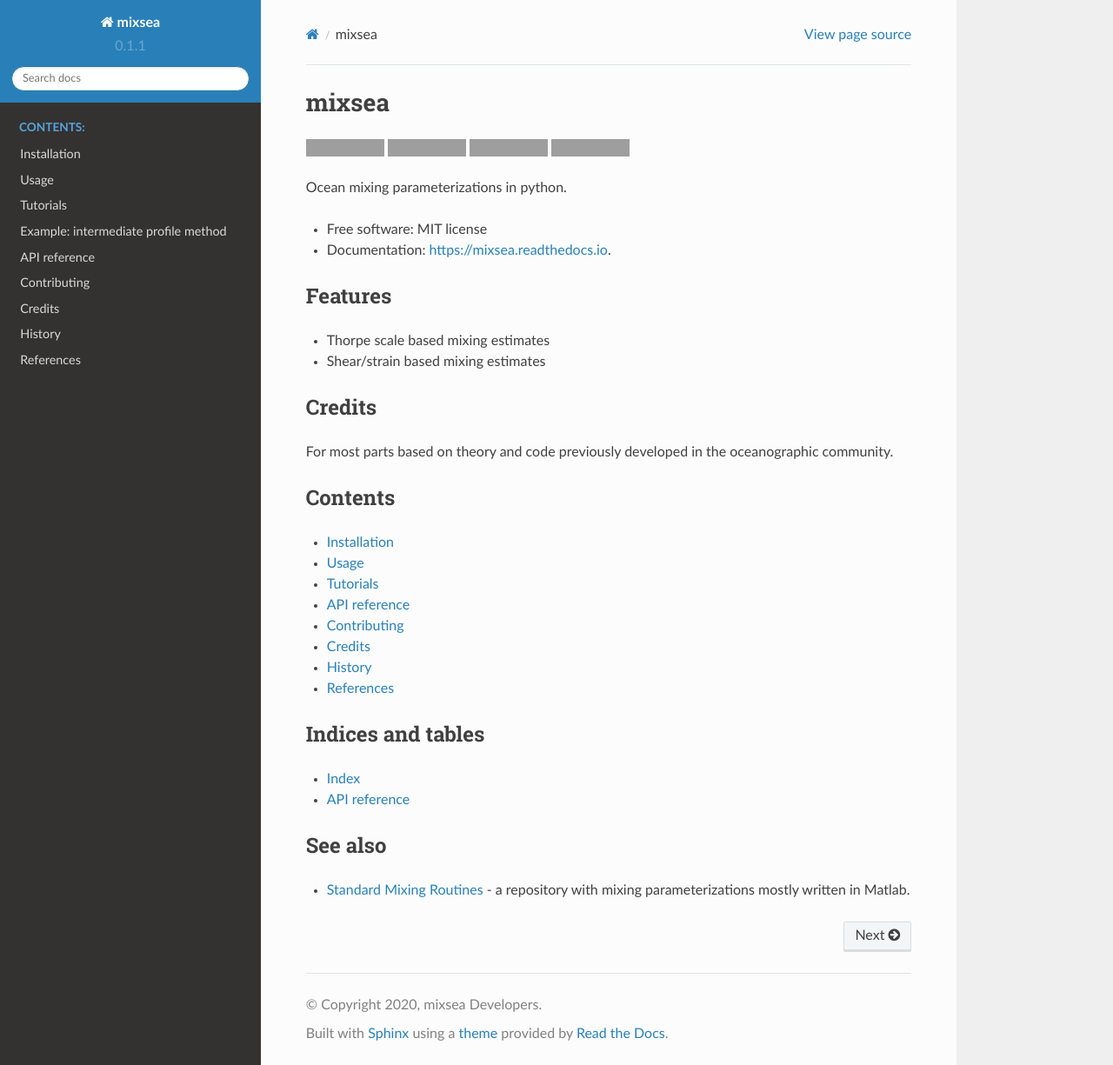
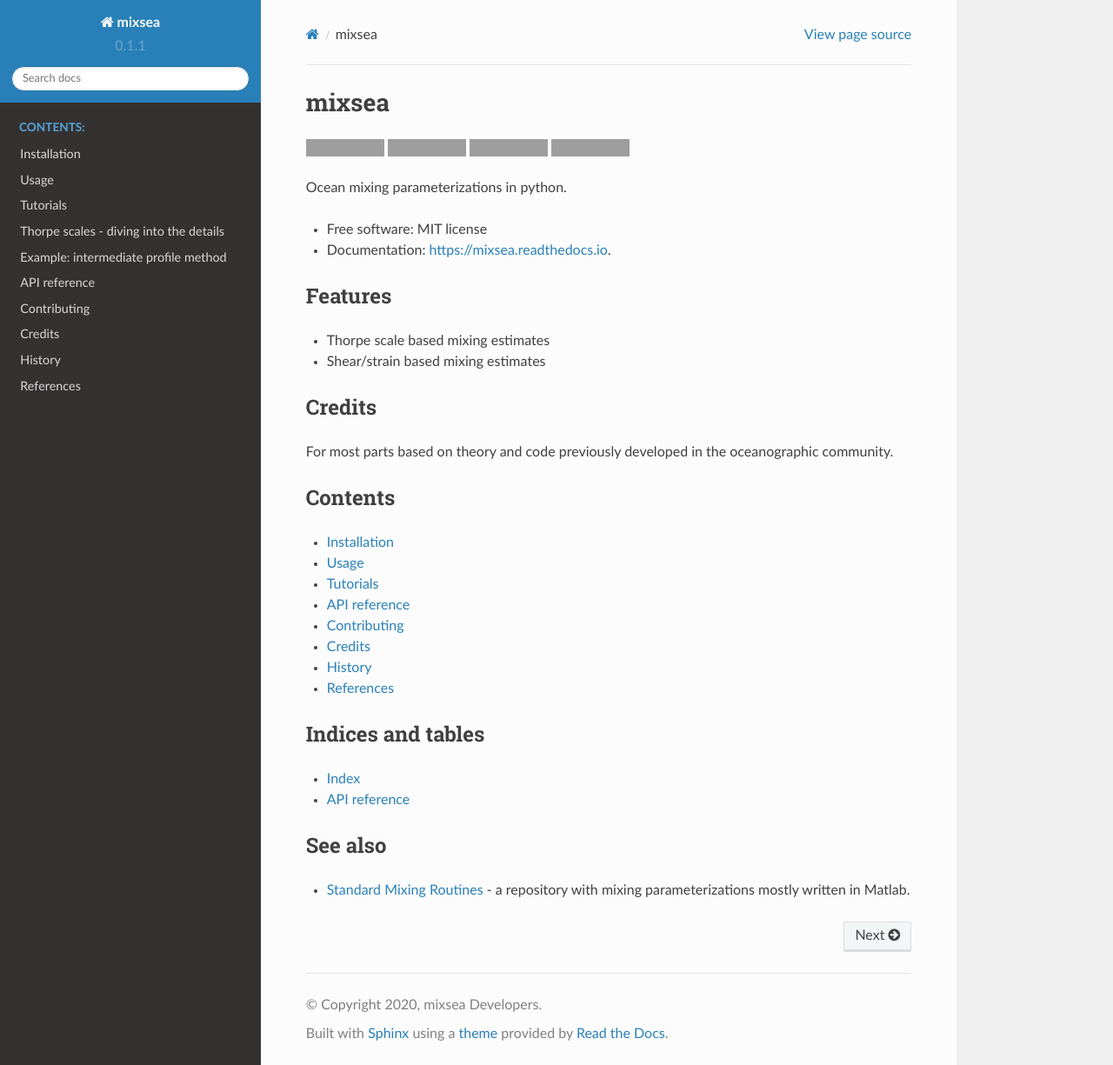
Before and after one commit to modscripps/mixsea, a Sphinx documentation site: the page built from docs/index.rst, in a window 1280 px wide and 1225 px high. Shown: the whole window at 87% size. Built offline with Sphinx 7.4.7 and the Read the Docs theme 2.0.0, drawn with Linux system fonts in a browser that asks for light colours; some of the changed lines change nothing that is shown; grey boxes are pictures that could not be loaded.

Commit message:
new thorpe scale documentation

```diff
--- a/docs/index.rst
+++ b/docs/index.rst
@@ -20,6 +20,7 @@
    installation
    usage
    tutorialnb
+   thorpe_detailed_look
    intermediate_profile_example
    api
    contributing
--- a/docs/references.bib
+++ b/docs/references.bib
@@ -40,3 +40,19 @@
 volume = {25},
 year = {2008}
 }
+
+@article{Smyth2001,
+author = {Smyth, W. D. and Moum, J. N. and Caldwell, D. R.},
+doi = {10.1175/1520-0485(2001)031<1969:TEOMIT>2.0.CO;2},
+isbn = {0022-3670},
+issn = {0022-3670},
+journal = {Journal of Physical Oceanography},
+month = {aug},
+number = {8},
+pages = {1969--1992},
+pmid = {28583023},
+title = {{The Efficiency of Mixing in Turbulent Patches: Inferences from Direct Simulations and Microstructure Observations}},
+url = {http://journals.ametsoc.org/doi/abs/10.1175/1520-0485{\%}282001{\%}29031{\%}3C1969{\%}3ATEOMIT{\%}3E2.0.CO{\%}3B2},
+volume = {31},
+year = {2001}
+}
```
Also changed, not shown: docs/thorpe_detailed_look.ipynb (added).
